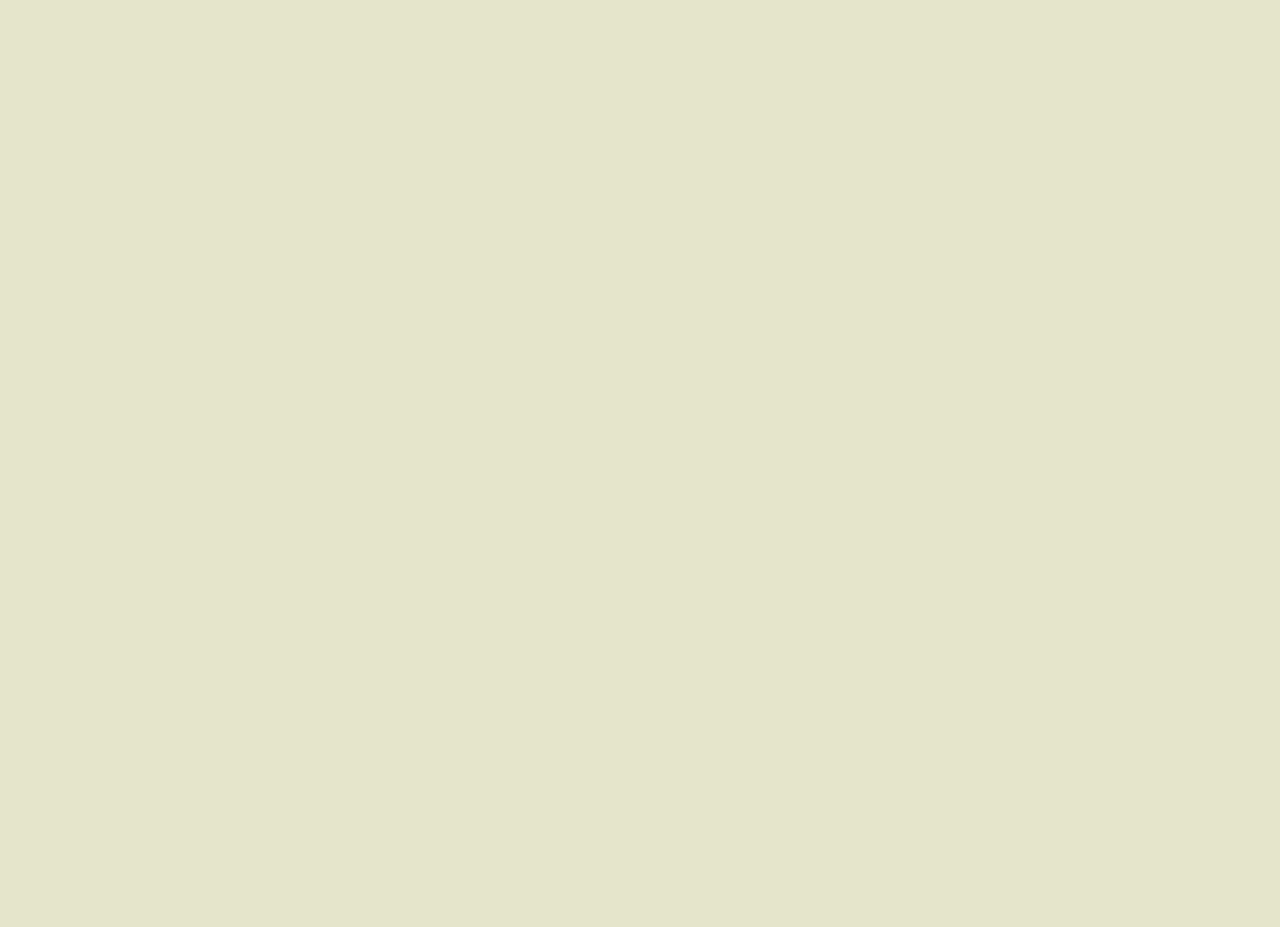
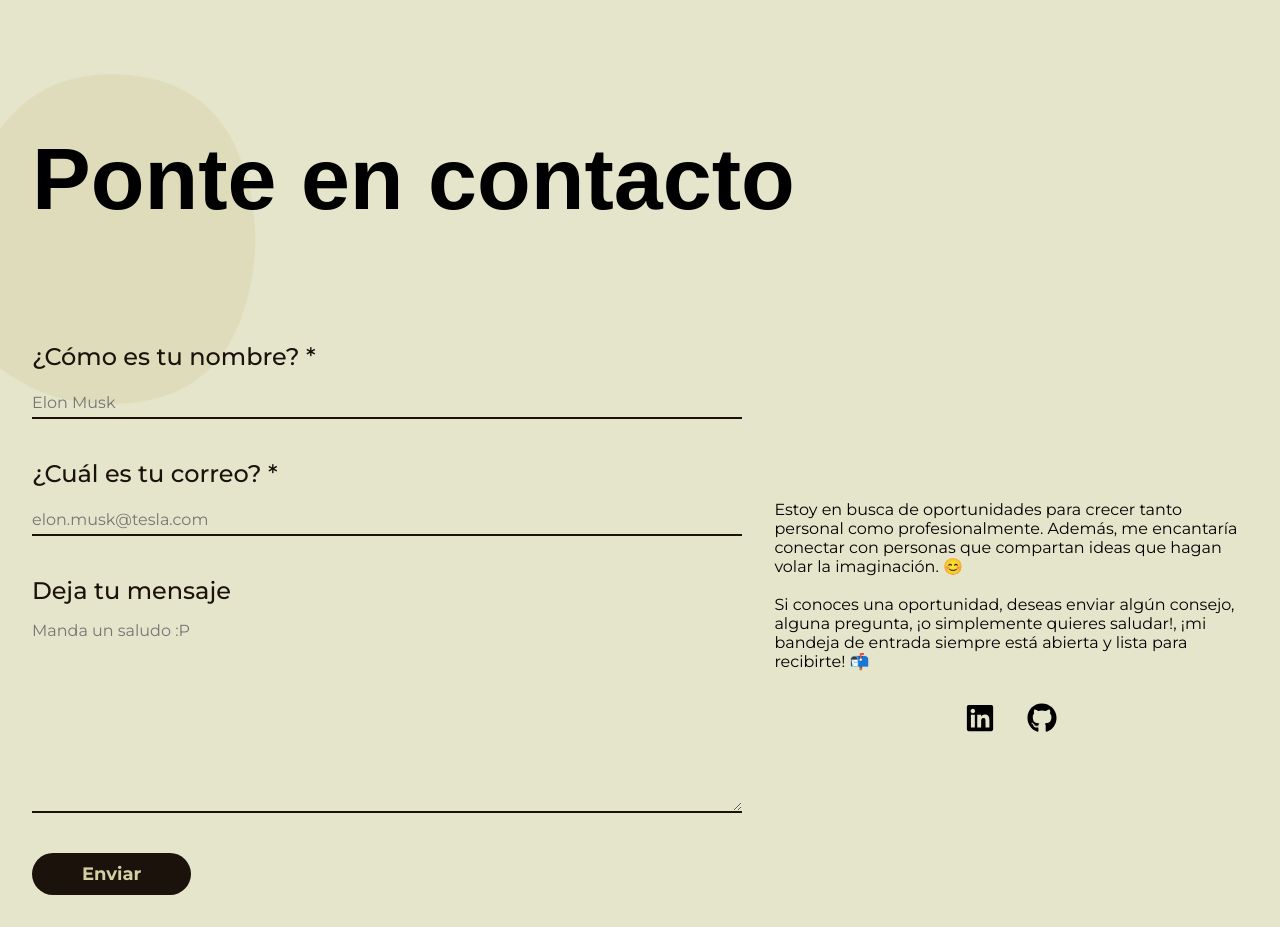
Before and after one commit to Santiago397/portfolio-sanmon, a React (Vite) app: page / in a window 1280 px wide. Shown: the part 3380-4307 px from the top of the page. Before the commit the page ends 3444 px from the top, so only its background shows below. Built offline with nearby package versions, Linux system fonts and the light colour scheme; a web font is replaced by a local one.

Commit message:
contact component completed

```diff
--- a/package.json
+++ b/package.json
@@ -14,7 +14,8 @@
     "react": "^18.2.0",
     "react-dom": "^18.2.0",
     "react-icons": "^5.0.1",
-    "react-type-animation": "^3.2.0"
+    "react-type-animation": "^3.2.0",
+    "sonner": "^1.4.41"
   },
   "devDependencies": {
     "@types/react": "^18.2.55",
--- a/src/App.jsx
+++ b/src/App.jsx
@@ -4,6 +4,7 @@ import './App.css'
 import About from "./components/about/About"
 import Experience from "./components/experience/Experience"
 import Projects from "./components/projects/Projects"
+import Contact from "./components/contact/Contact"
 
 const App = () => {
   return (
@@ -14,6 +15,7 @@ const App = () => {
         <About />
         <Experience />
         <Projects />
+        <Contact />
       </section>
     </>
   )
--- /dev/null
+++ b/src/components/contact/Contact.css
@@ -0,0 +1,79 @@
+.c-wrapper {
+  display: flex;
+  row-gap: 2rem;
+  justify-content: flex-start;
+  flex-wrap: wrap;
+}
+
+.c-wrapper .title {
+  position: relative;
+}
+
+.c-wrapper .title::after {
+  content: "";
+  display: block;
+  position: absolute;
+  top: -100px;
+  left: -150px;
+  z-index: -1;
+  width: 420px;
+  height: 420px;
+  background-image: url('/blob4.png');
+  background-size: cover;
+}
+
+.c-content {
+  gap: 2rem;
+}
+
+.c-form {
+  flex: 6;
+}
+
+.c-form label {
+  margin-bottom: 2.5rem;
+  color: var(--primary);
+  font-size: x-large;
+  font-weight: 500;
+}
+
+.c-form label > * {
+  width: 100%;
+  margin-top: 1rem;
+  font-size: medium;
+  background-color: transparent;
+  border: none;
+  border-bottom: 2px solid var(--primary);
+}
+
+.c-form label > *:focus {
+  outline: none;
+}
+
+.c-form label > input {
+  height: 2rem;
+}
+
+.c-form button {
+  background-color: var(--primary);
+  color: var(--secondary);
+  font-weight: bolder;
+  border: none;
+  font-size: large;
+  border-radius: 30px;
+  padding: 10px 50px;
+  cursor: pointer;
+}
+
+.c-text {
+  flex: 4;
+  gap: 2rem;
+}
+
+.c-text > p{
+  max-width: 500px;
+}
+
+.c-text div {
+  gap: 2rem;
+}
--- /dev/null
+++ b/src/components/contact/Contact.jsx
@@ -0,0 +1,93 @@
+import React, { useState } from 'react'
+import './Contact.css'
+import { FaGithub, FaLinkedin } from 'react-icons/fa'
+import { Toaster, toast } from 'sonner';
+
+const Contact = () => {
+
+  const [formData, setFormData] = useState({fullName: "", email: "", message: "" })
+
+  const handleChange = (event) => {
+    const { name, value } = event.target
+    setFormData((prevFormData) => ({ ...prevFormData, [name]: value }))
+  }
+
+  const handleSubmit = (e) => {
+    e.preventDefault()
+    toast.success("Mensaje enviado", {
+      style: {
+        background: "#1A120B",
+        color: "#D5CEA3"
+      }
+    })
+    setFormData({fullName: "", email: "", message: "" })
+  }
+
+  return (
+    <section className='paddings innerWidth c-wrapper'>
+      <Toaster />
+      <h5 className='title'>Ponte en contacto</h5>
+      <article className="flexCenter innerWidth c-content">
+        <section className='c-form'>
+          <form onSubmit={handleSubmit}>
+            <label className='flexColStart' htmlFor="name">
+              ¿Cómo es tu nombre? *
+              <input
+                required
+                placeholder='Elon Musk'
+                autoComplete="off"
+                type="text" name='fullName'
+                value={formData.fullName}
+                onChange={handleChange}
+              />
+            </label>
+            <label className='flexColStart' htmlFor="email">
+              ¿Cuál es tu correo? *
+              <input
+                required
+                placeholder='elon.musk@tesla.com'
+                autoComplete="off"
+                type="email" name='email'
+                value={formData.email}
+                onChange={handleChange}
+              />
+            </label>
+            <label className='flexColStart' htmlFor="details">
+              Deja tu mensaje
+              <textarea
+                rows={10} maxLength={150}
+                placeholder='Manda un saludo :P'
+                name="message"
+                value={formData.message}
+                onChange={handleChange}
+              />
+            </label>
+            <button type="submit">
+              Enviar
+            </button>
+          </form>
+        </section>
+        <aside className='flexColCenter c-text'>
+          <p>
+          Estoy en busca de oportunidades para crecer tanto personal como profesionalmente. Además, me encantaría conectar con personas que compartan ideas que hagan volar la imaginación.  😊
+          <br /><br />
+          Si conoces una oportunidad, deseas enviar algún consejo, alguna pregunta, ¡o simplemente quieres saludar!, ¡mi bandeja de entrada siempre está abierta y lista para recibirte! 📬
+          </p>
+          <div className="flexCenter c-icons">
+            <a href="https://www.linkedin.com/in/sanmon12/" target="_blank">
+              <FaLinkedin title="LinkedIn" size={30} />
+            </a>
+            <a href="https://github.com/Santiago397" target="_blank">
+              <FaGithub title="Github" size={30} />
+            </a>
+          </div>
+        </aside>
+      </article>
+    </section>
+  )
+}
+
+export default Contact
+
+/*
+*/
```
Also changed, not shown: 2 other files (tests, documents, lock files or other folders).
